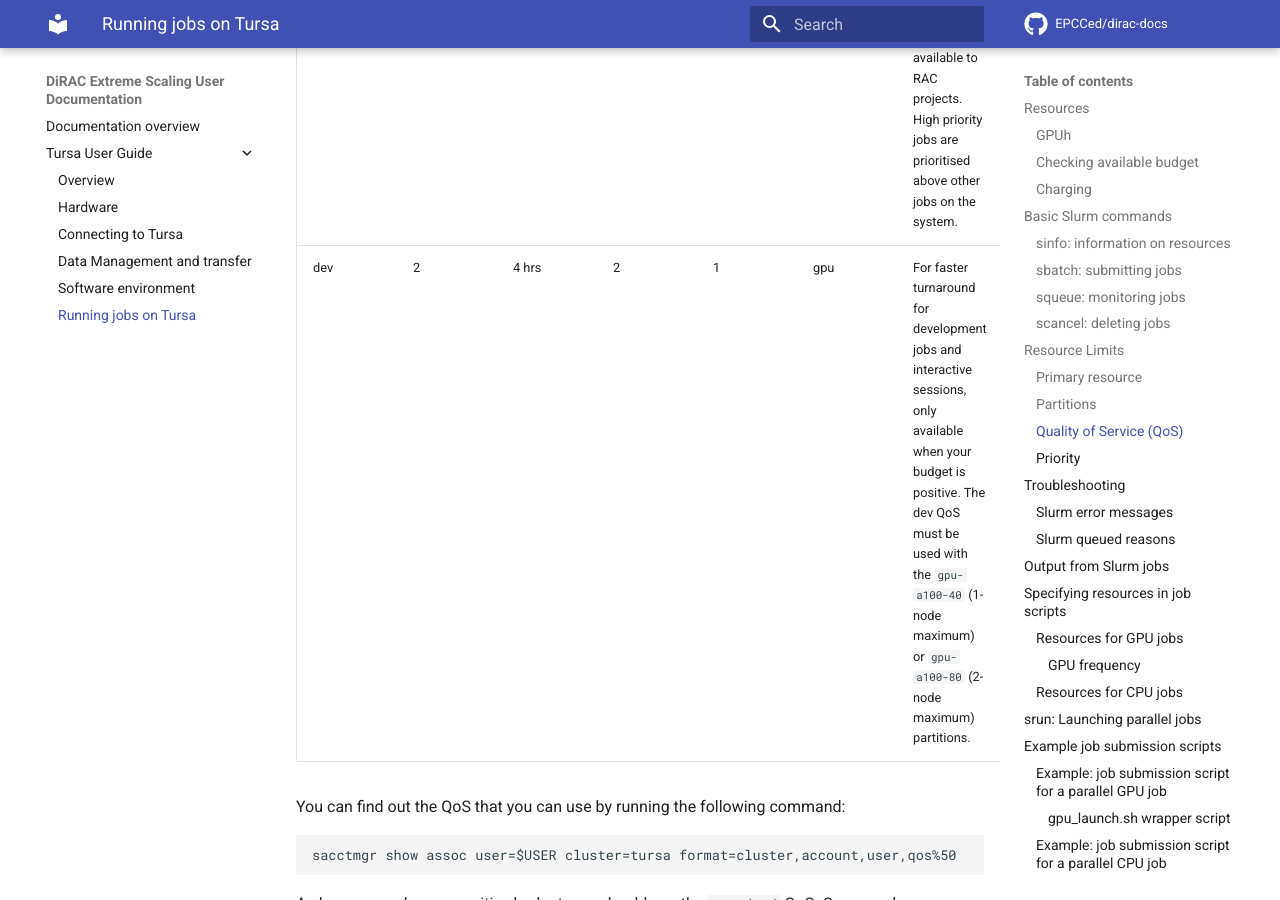
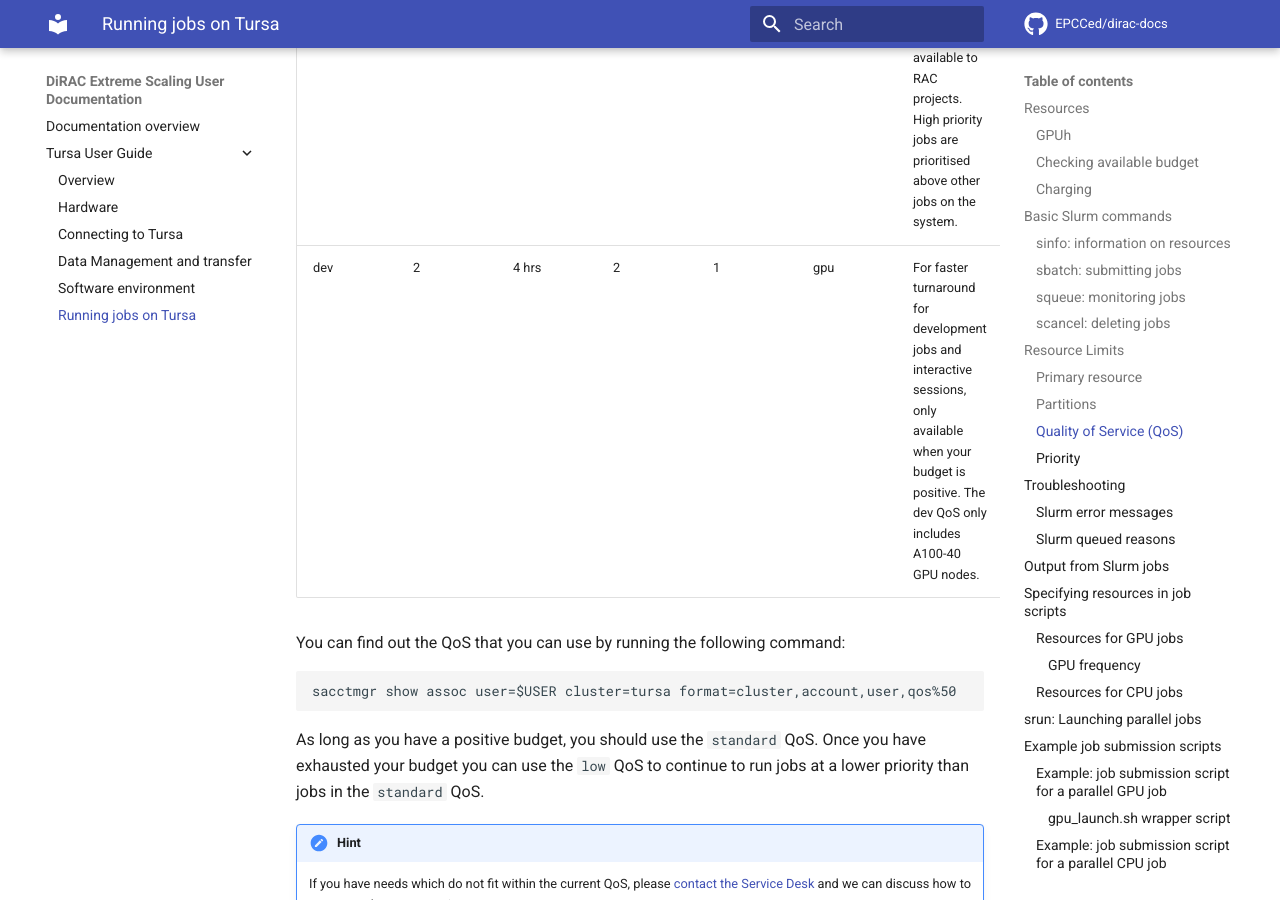
Before and after one commit to EPCCed/dirac-docs, an MkDocs documentation site: the page built from docs/tursa-user-guide/scheduler.md, in a window 1280 px wide and 900 px high, scrolled down 5743 px. Built offline with MkDocs 1.6.1 and Material for MkDocs 9.7.7, drawn with Linux system fonts in a browser that asks for light colours; comment, search, counter and statistics services are not loaded; some of the changed text lies outside the part shown.

Commit message:
Correct core counts and dev QoS node types

```diff
--- a/docs/tursa-user-guide/scheduler.md
+++ b/docs/tursa-user-guide/scheduler.md
@@ -195,7 +195,7 @@
 | standard   | 128                | 48 hrs       | Max. 128 jobs per user | Max. 128 nodes per user, max. 32 jobs per user | gpu, gpu-a100-40, gpu-a100-80, cpu     | Only jobs sizes that are powers of 2 nodes are allowed (i.e. 1, 2, 4, 8, 16, 32 nodes), only available when your budget is positive. |
 | low        | 32                | 24 hrs       | 4           | 4            | gpu, gpu-a100-40, gpu-a100-40, cpu     | Only jobs sizes that are powers of 2 nodes are allowed (i.e. 1, 2, 4, 8, 16, 32 nodes), only available when your budget is zero or negative |
 | high   | 128                | 48 hrs       | Max. 128 jobs per user | Max. 128 nodes per user, max. 32 jobs per user | gpu, gpu-a100-40, gpu-a100-80     | Only jobs sizes that are powers of 2 nodes are allowed (i.e. 1, 2, 4, 8, 16, 32 nodes), only available when you have access to "dpXYZ-high" budget and the budget is positive. Only available to RAC projects. High priority jobs are prioritised above other jobs on the system. |
-| dev        | 2                | 4 hrs       | 2           | 1            | gpu     | For faster turnaround for development jobs and interactive sessions, only available when your budget is positive. The dev QoS must be used with the `gpu-a100-40` (1-node maximum) or `gpu-a100-80` (2-node maximum) partitions.  |
+| dev        | 2                | 4 hrs       | 2           | 1            | gpu     | For faster turnaround for development jobs and interactive sessions, only available when your budget is positive. The dev QoS only includes A100-40 GPU nodes.  |
 
 You can find out the QoS that you can use by running the following
 command:
```
Also changed, not shown: other parts of docs/tursa-user-guide/scheduler.md (+2 -2 lines).
